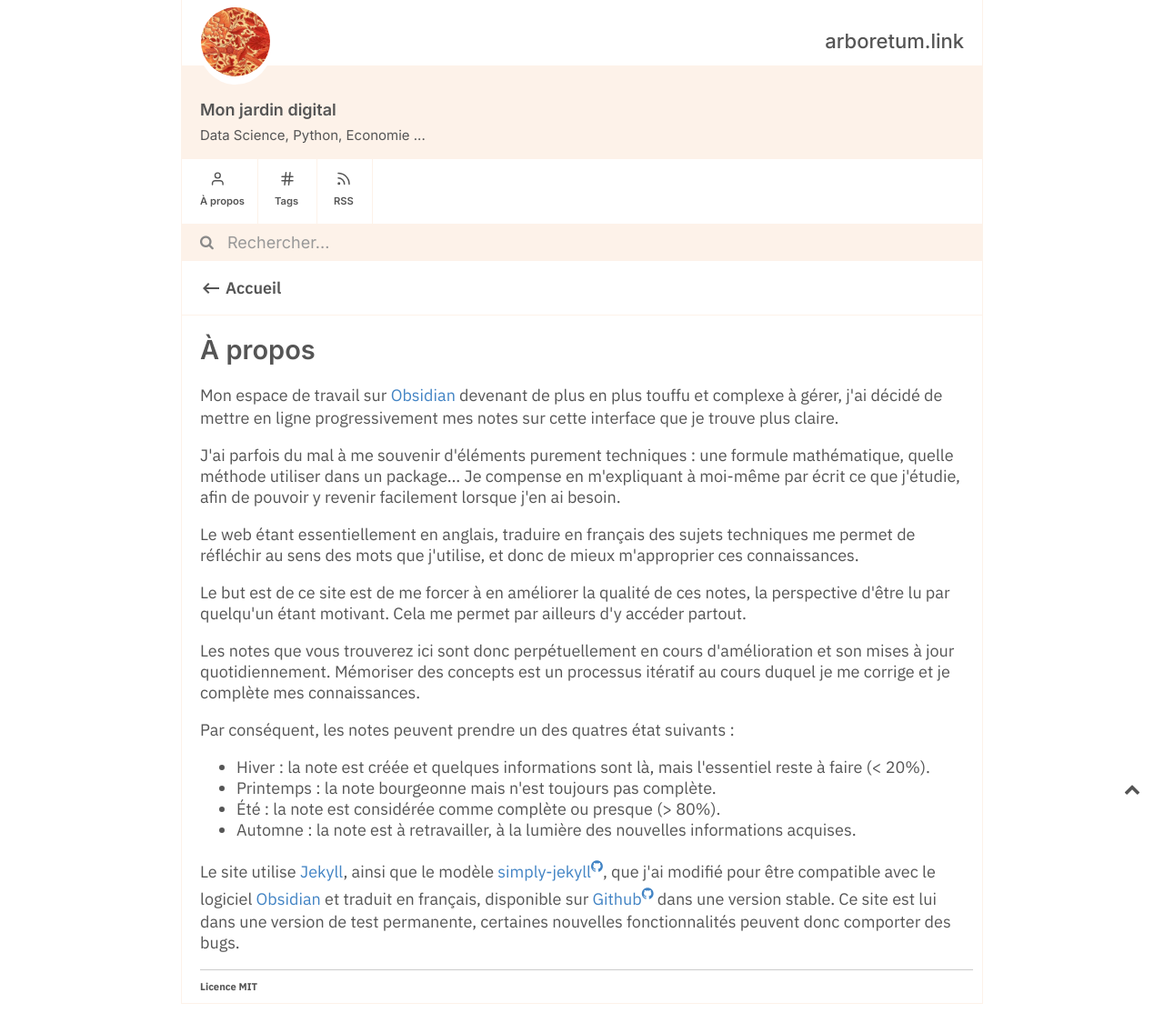
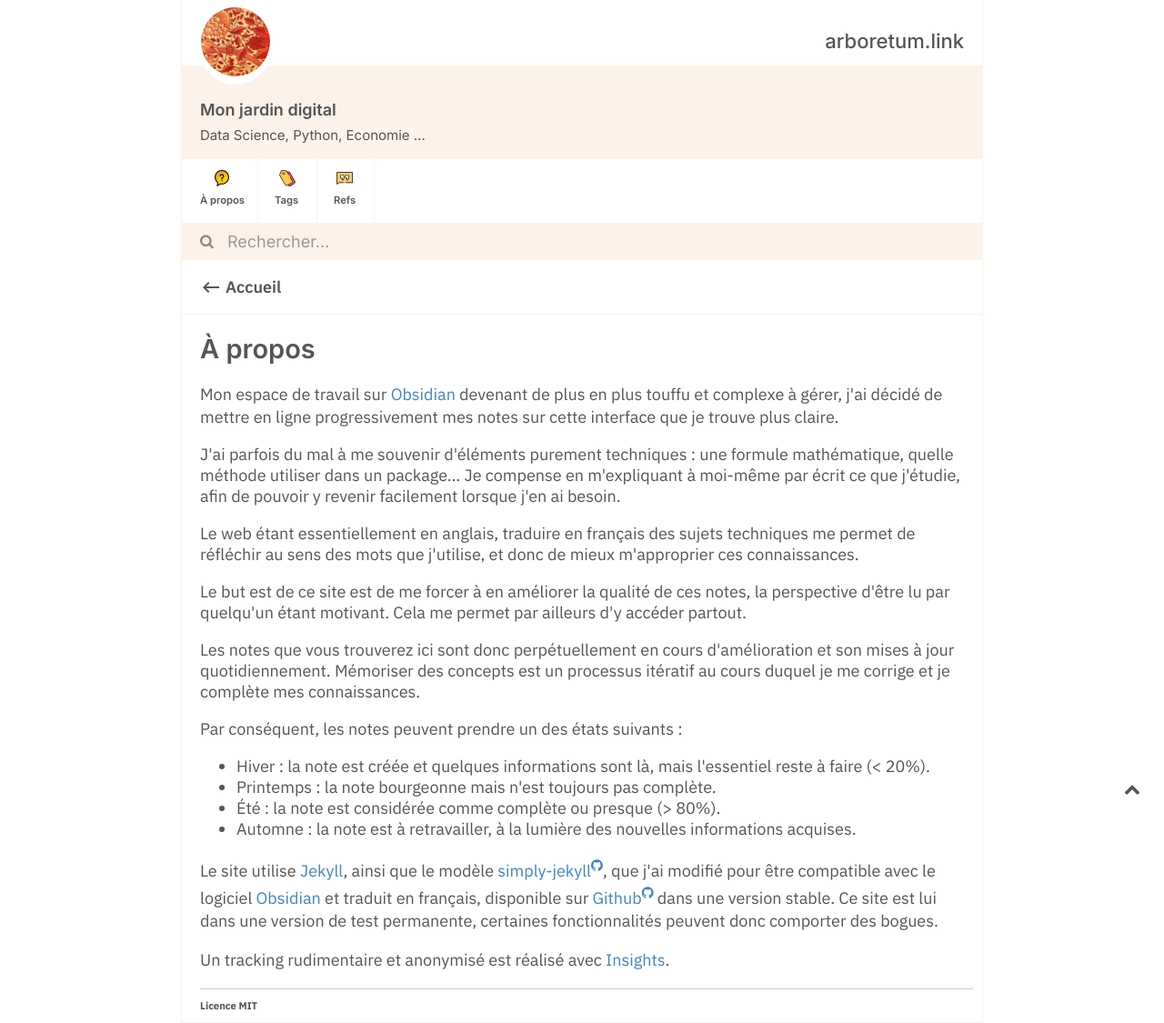
Before and after one commit to Maxence-L/arboretum.link, a Jekyll site: the page built from about.md, in a window 1280 px wide. Shown: the whole page at 91% size. Built offline with Jekyll 4.4.1, drawn with Linux system fonts in a browser that asks for light colours; before the commit the page ends 1104 px from its top, so only the background shows below that.

Commit message:
Add icons

```diff
--- a/_includes/header.html
+++ b/_includes/header.html
@@ -29,32 +29,23 @@
     <div class="main-site-subheader menu disable-select">
         <div class="home">
             <a style="text-decoration: none;" href="/about">
-                <svg class="icon-home" width="18" height="19" viewBox="0 0 25 25" fill="none" xmlns="http://www.w3.org/2000/svg">
-                    <path d="M20.9777 21.6138V19.6138C20.9777 18.553 20.5563 17.5356 19.8061 16.7854C19.056 16.0353 18.0386 15.6138 16.9777 15.6138H8.97768C7.91682 15.6138 6.8994 16.0353 6.14926 16.7854C5.39911 17.5356 4.97768 18.553 4.97768 19.6138V21.6138"  stroke-width="2" stroke-linecap="round" stroke-linejoin="round"/>
-                    <path d="M12.9777 11.6138C15.1868 11.6138 16.9777 9.82298 16.9777 7.61385C16.9777 5.40471 15.1868 3.61385 12.9777 3.61385C10.7685 3.61385 8.97768 5.40471 8.97768 7.61385C8.97768 9.82298 10.7685 11.6138 12.9777 11.6138Z" stroke-width="2" stroke-linecap="round" stroke-linejoin="round"/>
-                </svg>
+                <!--Icon author : https://www.flaticon.com/authors/prosymbols -->
+                    <img src="/assets/img/faq.svg" class="icon-home" width="18" height="19" viewBox="0 0 24 25" fill="none" xmlns="http://www.w3.org/2000/svg"/>
                 <p class="home-p">À propos</p>
             </a>
         </div>
         <div class="categories">
             <a style="text-decoration: none;" href="/tags">
-            <svg class="icon-category" width="18" height="19" viewBox="0 0 24 25" fill="none" xmlns="http://www.w3.org/2000/svg">
-                <path d="M4 9.5H20"  stroke-width="2" stroke-linecap="round" stroke-linejoin="round"/>
-                <path d="M4 15.5H20"  stroke-width="2" stroke-linecap="round" stroke-linejoin="round"/>
-                <path d="M10 3.5L8 21.5"  stroke-width="2" stroke-linecap="round" stroke-linejoin="round"/>
-                <path d="M16 3.5L14 21.5"  stroke-width="2" stroke-linecap="round" stroke-linejoin="round"/>
-            </svg>
+                <!--Icon author : https://www.flaticon.com/authors/freepik -->
+                <img src="/assets/img/tags.svg" class="icon-category" width="18" height="19" viewBox="0 0 24 25" fill="none" xmlns="http://www.w3.org/2000/svg"/>
             <p class="categories-p">Tags</p>
             </a>
         </div>
         <div class="rss">
-            <a style="text-decoration: none;" href="/feed.xml">
-                <svg class="icon-rss" width="18" height="19" viewBox="0 0 24 25" fill="none" xmlns="http://www.w3.org/2000/svg">
-                    <path d="M4 11.5C6.38695 11.5 8.67613 12.4482 10.364 14.136C12.0518 15.8239 13 18.1131 13 20.5"  stroke-width="2" stroke-linecap="round" stroke-linejoin="round"/>
-                    <path d="M4 4.5C8.24346 4.5 12.3131 6.18571 15.3137 9.18629C18.3143 12.1869 20 16.2565 20 20.5"  stroke-width="2" stroke-linecap="round" stroke-linejoin="round"/>
-                    <path d="M5 20.5C5.55228 20.5 6 20.0523 6 19.5C6 18.9477 5.55228 18.5 5 18.5C4.44772 18.5 4 18.9477 4 19.5C4 20.0523 4.44772 20.5 5 20.5Z"  stroke-width="2" stroke-linecap="round" stroke-linejoin="round"/>
-                </svg>
-            <p class="rss-p">RSS</p>
+            <a style="text-decoration: none;" href="/refs">
+                <!--Icon author : https://www.flaticon.com/authors/freepik -->
+                <img src="/assets/img/quotes.svg" class="icon-refs" width="18" height="19" viewBox="0 0 24 25" fill="none" xmlns="http://www.w3.org/2000/svg"/>
+            <p class="rss-p">Refs</p>
             </a>
         </div>
 
--- a/about.md
+++ b/about.md
@@ -15,11 +15,13 @@ Le but est de ce site est de me forcer à en améliorer la qualité de ces notes
 
 Les notes que vous trouverez ici sont donc perpétuellement en cours d'amélioration et son mises à jour quotidiennement. Mémoriser des concepts est un processus itératif au cours duquel je me corrige et je complète mes connaissances.
 
-Par conséquent, les notes peuvent prendre un des quatres état suivants :
+Par conséquent, les notes peuvent prendre un des états suivants :
 
 - Hiver : la note est créée et quelques informations sont là, mais l'essentiel reste à faire (< 20%).
 - Printemps : la note bourgeonne mais n'est toujours pas complète.
 - Été : la note est considérée comme complète ou presque (> 80%).
 - Automne : la note est à retravailler, à la lumière des nouvelles informations acquises.
 
-Le site utilise [[Jekyll::https://jekyllrb.com/]], ainsi que le modèle [[simply-jekyll::https://github.com/raghuveerdotnet/simply-jekyll]], que j'ai modifié pour être compatible avec le logiciel [[Obsidian::https://obsidian.md]] et traduit en français, disponible sur [[Github::https://github.com/Maxence-L/arborio]] dans une version stable. Ce site est lui dans une version de test permanente, certaines nouvelles fonctionnalités peuvent donc comporter des bugs.
+Le site utilise [[Jekyll::https://jekyllrb.com/]], ainsi que le modèle [[simply-jekyll::https://github.com/raghuveerdotnet/simply-jekyll]], que j'ai modifié pour être compatible avec le logiciel [[Obsidian::https://obsidian.md]] et traduit en français, disponible sur [[Github::https://github.com/Maxence-L/arborio]] dans une version stable. Ce site est lui dans une version de test permanente, certaines fonctionnalités peuvent donc comporter des bogues.
+
+Un tracking rudimentaire et anonymisé est réalisé avec [Insights](https://getinsights.io/).
--- a/assets/css/style.css
+++ b/assets/css/style.css
@@ -403,7 +403,7 @@ hr {
     color: #555555;
 }
 
-.icon-home, .icon-category, .icon-projects, .icon-rss {
+.icon-home, .icon-category, .icon-projects, .icon-rss, .icon-refs {
     margin-top: 7px;
     justify-content: center;
     stroke: #555555;
@@ -411,7 +411,7 @@ hr {
 
 
 .icon-home {
-    margin-left: 21%;
+    margin-left: 30%;
 }
 
 .icon-category {
@@ -422,8 +422,8 @@ hr {
     margin-left: 30%;
 }
 
-.icon-rss {
-    margin-left: 10%;
+.icon-refs {
+    margin-left: 13%;
 }
 
 /* Notes: Note-heading, Note-subheading, Notes-content, Related Notes */
```
Also changed, not shown: assets/img/faq.svg (added), assets/img/quotes.svg (added), assets/img/tags.svg (added), refs.md (added), 1 other file. Lines whose indentation alone changed are shown as unchanged.
